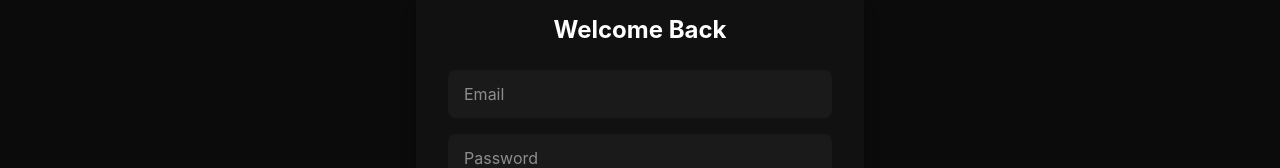
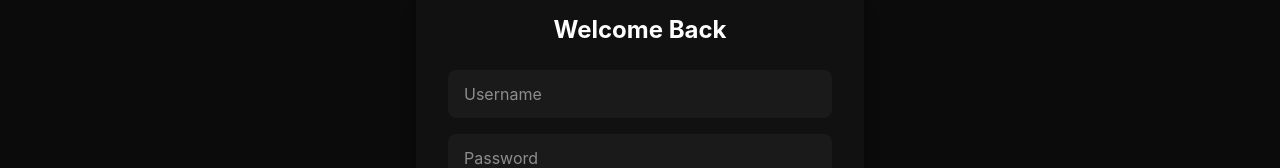
Before and after one commit to kadour22/gym_progress_tracker_frontend, a React (Vite) app: page /login in a window 1280 px wide. Shown: the part 328-496 px from the top of the page. Built offline with nearby package versions, Linux system fonts and the light colour scheme.

Commit message:
fixe login post request

```diff
--- a/src/components/auth/Login.jsx
+++ b/src/components/auth/Login.jsx
@@ -3,14 +3,14 @@ import { Link,useNavigate } from 'react-router-dom';
 import { UserAPI } from '../../api/api';
 
 export function LoginPage() {
-  const [email, setEmail] = useState('');
+  const [username, setUsername] = useState('');
   const [password, setPassword] = useState('');
   const navigate = useNavigate();
 
   const handleLogin = async (e) => {
     e.preventDefault();
     try {
-      const response = await UserAPI.login({ email, password });
+      const response = await UserAPI.login({ username, password });
       localStorage.setItem('access_token', response.data.access);
       localStorage.setItem('refresh_token', response.data.refresh);
       navigate('/dashboard');
@@ -26,7 +26,7 @@ export function LoginPage() {
         <h1 className="text-2xl font-bold text-white mb-6 text-center">Welcome Back</h1>
 
         <form className="flex flex-col gap-4">
-          <input type="email" placeholder="Email" className="bg-[#1a1a1a] text-white px-4 py-3 rounded-lg outline-none focus:ring-2 focus:ring-lime-400" />
+          <input type="text" placeholder="Username" className="bg-[#1a1a1a] text-white px-4 py-3 rounded-lg outline-none focus:ring-2 focus:ring-lime-400" />
           <input type="password" placeholder="Password" className="bg-[#1a1a1a] text-white px-4 py-3 rounded-lg outline-none focus:ring-2 focus:ring-lime-400" />
           <button className="bg-lime-400 text-black py-3 rounded-full font-semibold mt-2" onClick={handleLogin}>Log in</button>
         </form>
```
